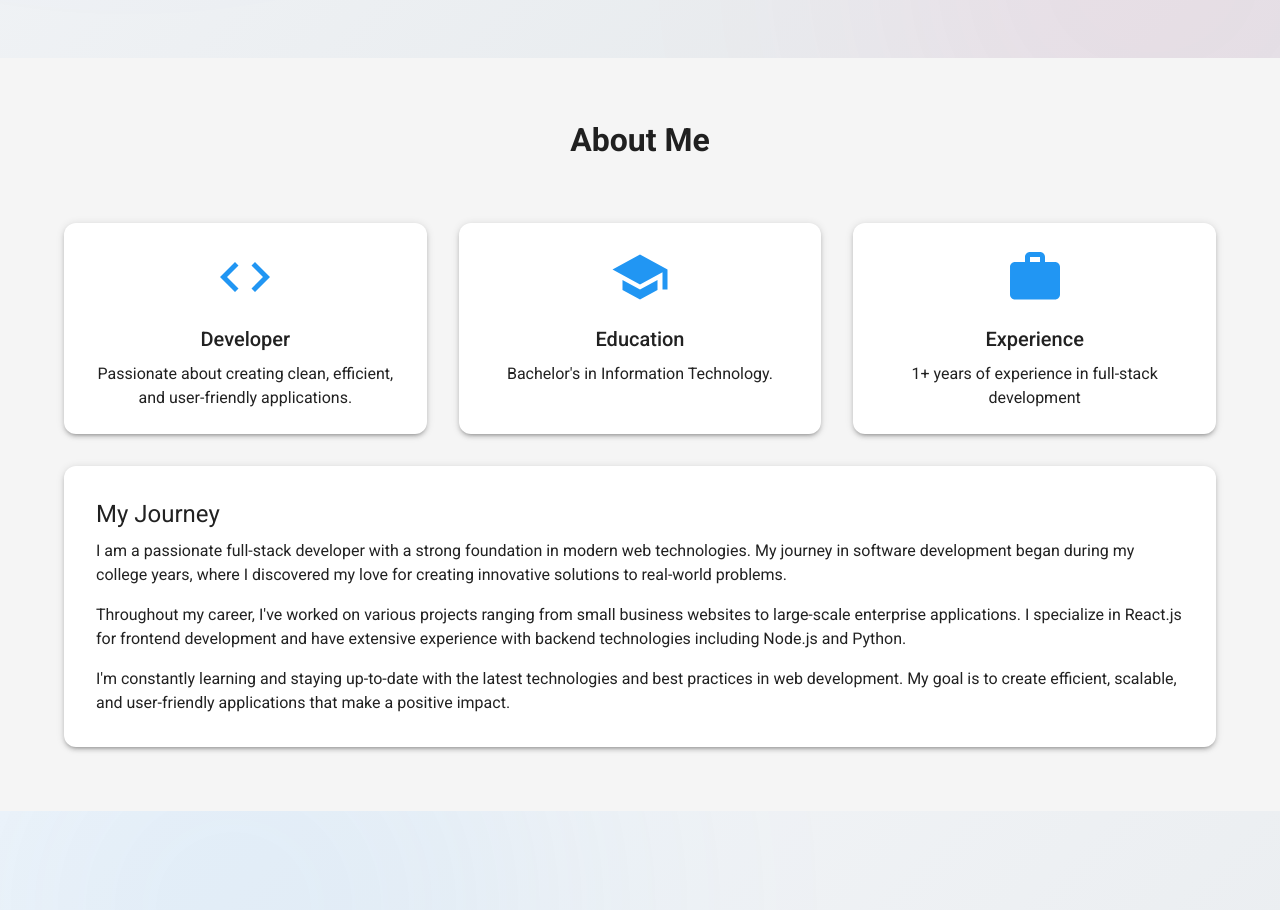
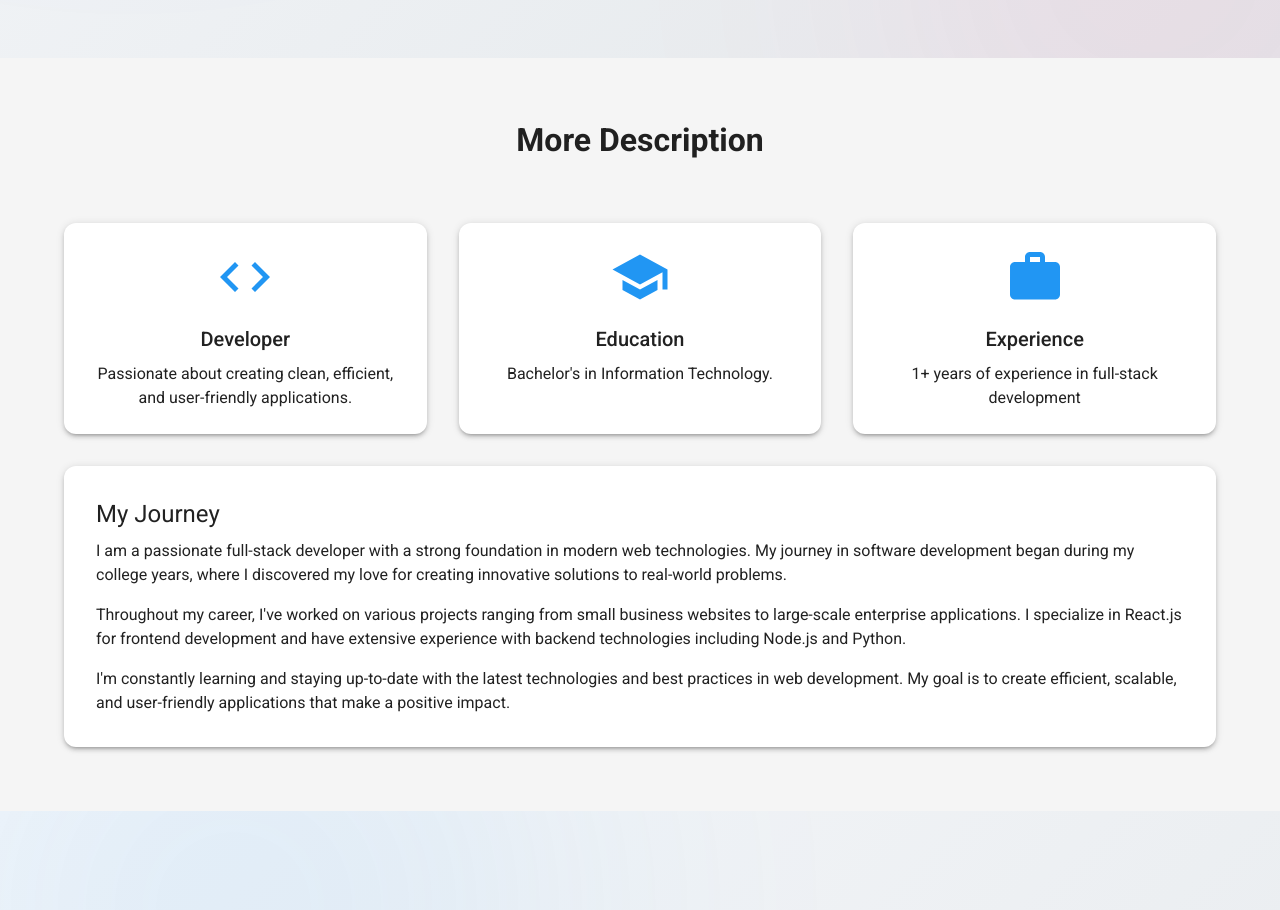
Before and after one commit to Aman2125/Personal-Portfolio, a React (Create React App) app: page / in a window 1280 px wide. Shown: the part 1540-2450 px from the top of the page. Built offline with nearby package versions, Linux system fonts and the light colour scheme.

Commit message:
updated div

```diff
--- a/src/pages/About.js
+++ b/src/pages/About.js
@@ -8,7 +8,7 @@ const About = () => {
   return (
     <Container maxWidth="lg" sx={{ py: 8 }}>
       <Typography variant="h3" component="h1" gutterBottom align="center">
-        About Me
+         More Description
       </Typography>
 
       <Grid container spacing={4} sx={{ mt: 4 }}>
```
